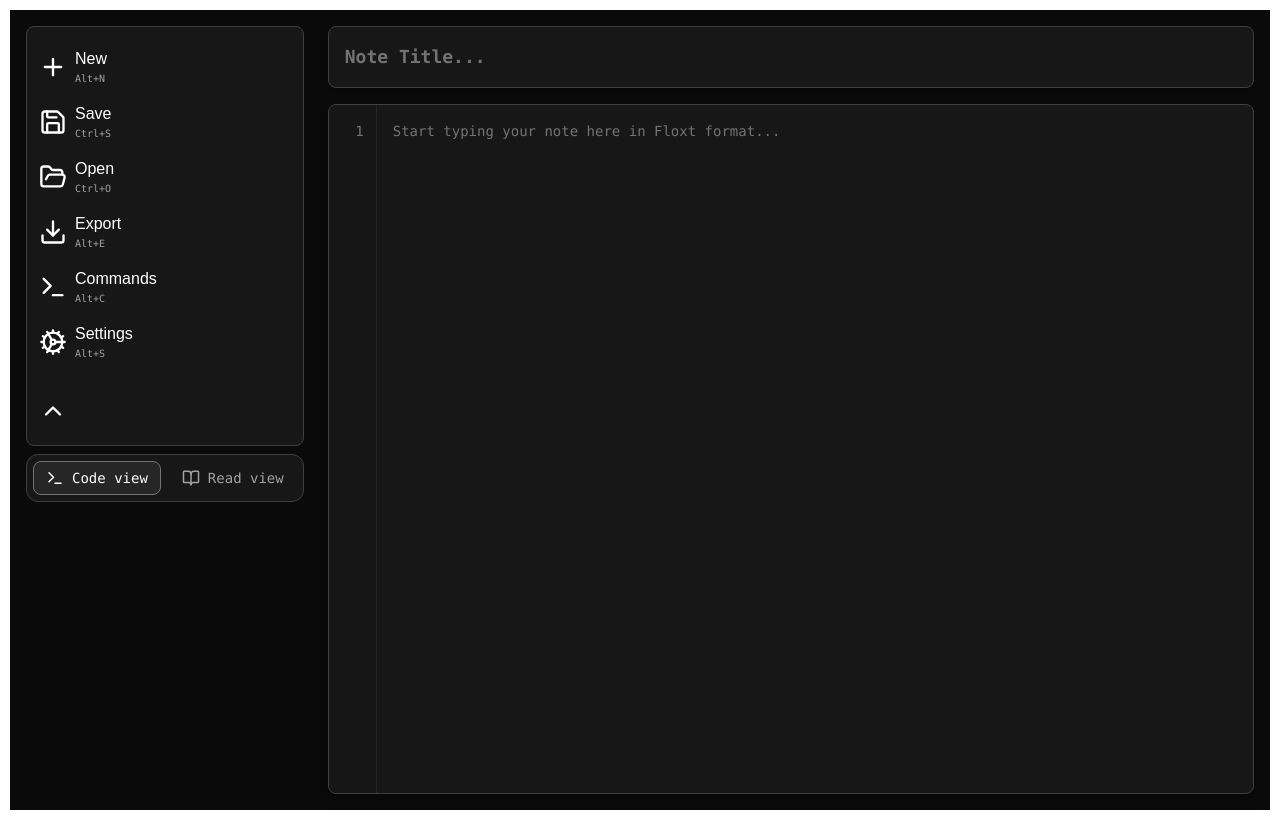
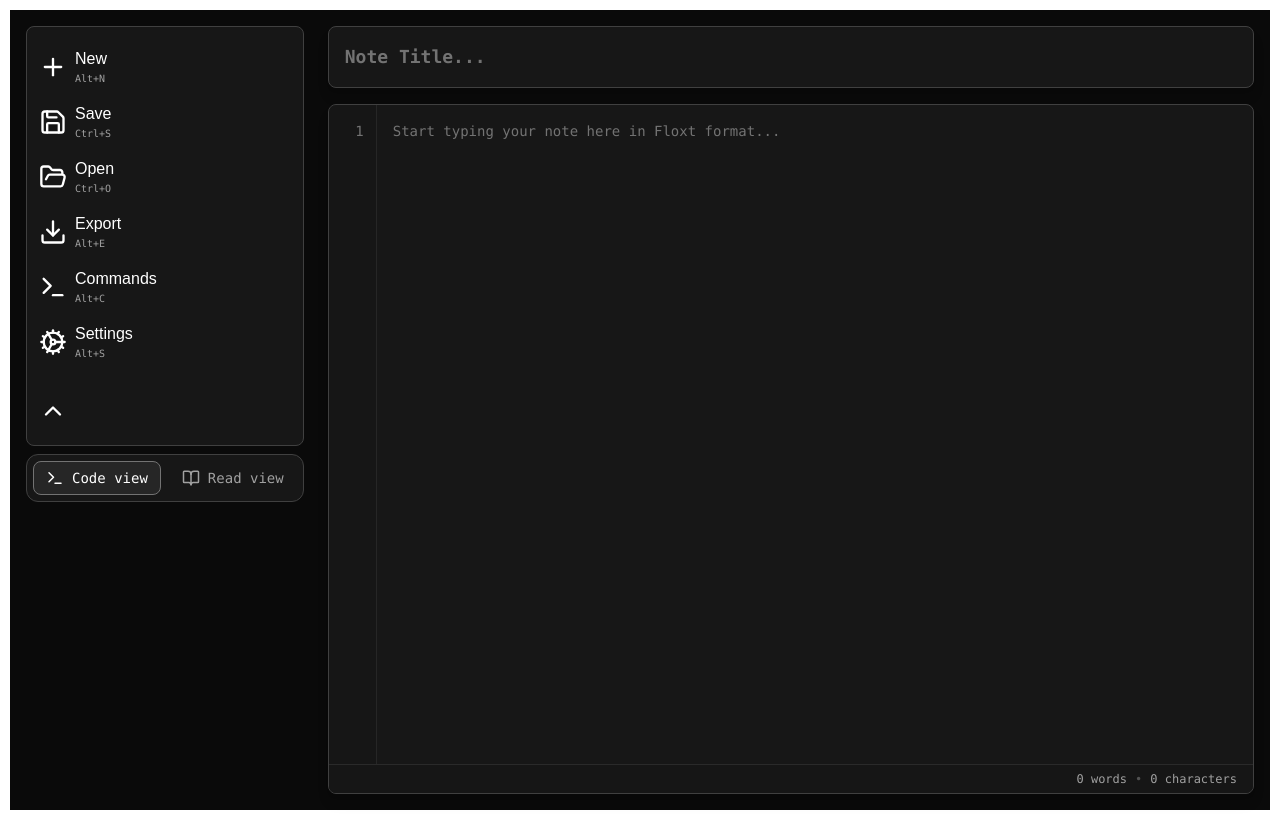
Before and after one commit to dolinskih/floxt, a Next.js app in the folder floxt/: page / in a window 1280 px wide. Built offline with nearby package versions, Linux system fonts and the light colour scheme; a web font is replaced by a local one.

Commit message:
Added word/character counter

```diff
--- a/floxt/app/TextEditor.tsx
+++ b/floxt/app/TextEditor.tsx
@@ -109,8 +109,9 @@ export default function TextEditor({ text, setText, viewMode, setViewMode, fontS
 
         do {
             previous = parsed;
+
             parsed = parsed.replace(/\/(h1|h2|h3|h4|h5|h6|b|i|u|s|-|0|O|code|table);([\s\S]*?);\//g, (match, tag, content) => {
-                switch (tag) {
+                switch(tag) {
                     case 'h1': return `<h1 class="text-4xl font-bold mt-4 mb-2">${content}</h1>`;
                     case 'h2': return `<h2 class="text-3xl font-bold mt-3 mb-2">${content}</h2>`;
                     case 'h3': return `<h3 class="text-2xl font-bold mt-3 mb-2">${content}</h3>`;
@@ -139,7 +140,6 @@ export default function TextEditor({ text, setText, viewMode, setViewMode, fontS
                         return `<code class="bg-neutral-950 border border-neutral-800 text-emerald-400 font-mono px-2 py-1 rounded text-sm">${safeCode}</code>`;
                     }
 
-                    // --- NEW: Table Parser ---
                     case 'table': {
                         const lines = content.trim().split(/\r?\n/);
                         if (lines.length === 0) return '';
@@ -180,17 +180,20 @@ export default function TextEditor({ text, setText, viewMode, setViewMode, fontS
         return parsed;
     };
 
-    const linesCount = (text || "").split('\n').length;
+    const safeText = text || "";
+    const linesCount = safeText.split('\n').length;
+    const charsCount = safeText.length;
+    const wordsCount = safeText.trim() === "" ? 0 : safeText.trim().split(/\s+/).length;
 
     return (
-        <div className="w-full flex-1 min-h-[600px] bg-neutral-900 rounded-lg border border-neutral-700 shadow-lg flex flex-col overflow-hidden">
+        <div className="w-full flex-1 min-h-[600px] bg-neutral-900 rounded-lg border border-neutral-700 shadow-lg flex flex-col overflow-hidden relative">
             {viewMode === 'code' ? (
                 <div className="flex flex-1 overflow-hidden">
                     {showLineNumbers && (
                         <div
                             ref={lineNumbersRef}
                             style={{ fontSize: `${fontSize}px`, lineHeight: 1.5 }}
-                            className="w-12 flex-none bg-neutral-900/50 border-r border-neutral-800 text-neutral-500 font-mono text-right pr-3 py-4 overflow-hidden select-none"
+                            className="w-12 flex-none bg-neutral-900/50 border-r border-neutral-800 text-neutral-500 font-mono text-right pr-3 py-4 overflow-hidden select-none pb-12"
                         >
                             {Array.from({ length: linesCount }).map((_, i) => (
                                 <div key={i}>{i + 1}</div>
@@ -202,11 +205,11 @@ export default function TextEditor({ text, setText, viewMode, setViewMode, fontS
                         <div
                             ref={preRef}
                             style={{ fontSize: `${fontSize}px`, lineHeight: 1.5 }}
-                            className="absolute inset-0 px-4 py-4 font-mono text-gray-200 whitespace-pre pointer-events-none overflow-hidden"
+                            className="absolute inset-0 px-4 py-4 pb-12 font-mono text-gray-200 whitespace-pre pointer-events-none overflow-hidden"
                             aria-hidden="true"
                         >
                             {highlightFloxt(text)}
-                            {(text || "").endsWith('\n') ? <br /> : null}
+                            {safeText.endsWith('\n') ? <br /> : null}
                         </div>
 
                         <textarea
@@ -216,7 +219,7 @@ export default function TextEditor({ text, setText, viewMode, setViewMode, fontS
                             onScroll={handleScroll}
                             onKeyDown={handleKeyDown}
                             style={{ fontSize: `${fontSize}px`, lineHeight: 1.5 }}
-                            className="absolute inset-0 px-4 py-4 font-mono bg-transparent text-transparent caret-white resize-none outline-none z-10 placeholder:text-neutral-500 whitespace-pre overflow-auto"
+                            className="absolute inset-0 px-4 py-4 pb-12 font-mono bg-transparent text-transparent caret-white resize-none outline-none z-10 placeholder:text-neutral-500 whitespace-pre overflow-auto"
                             placeholder="Start typing your note here in Floxt format..."
                             spellCheck="false"
                         />
@@ -226,10 +229,16 @@ export default function TextEditor({ text, setText, viewMode, setViewMode, fontS
                 <div
                     onClick={handleReadViewClick}
                     style={{ fontSize: `${fontSize}px`, lineHeight: 1.6 }}
-                    className="w-full h-full p-4 text-gray-200 font-sans overflow-y-auto whitespace-pre-wrap outline-none pr-2"
+                    className="flex-1 w-full p-4 pb-12 text-gray-200 font-sans overflow-y-auto whitespace-pre-wrap outline-none pr-2"
                     dangerouslySetInnerHTML={{ __html: parseFloxt(text) }}
                 />
             )}
+
+            <div className="flex-none absolute bottom-0 left-0 right-0 bg-neutral-900/95 backdrop-blur-sm border-t border-neutral-700/50 px-4 py-1.5 flex justify-end items-center text-xs text-neutral-400 font-mono select-none z-20">
+                <span>{wordsCount} words</span>
+                <span className="mx-2 text-neutral-600">•</span>
+                <span>{charsCount} characters</span>
+            </div>
         </div>
     );
 }
```
